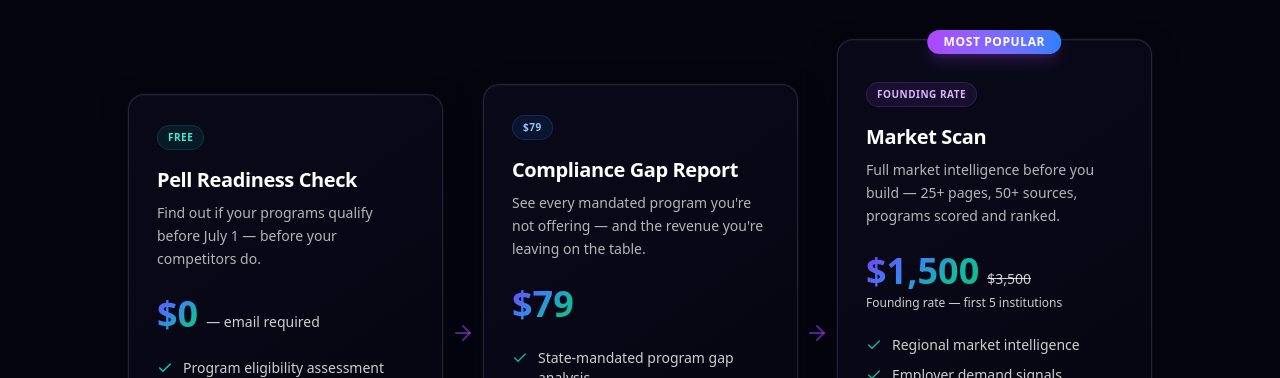
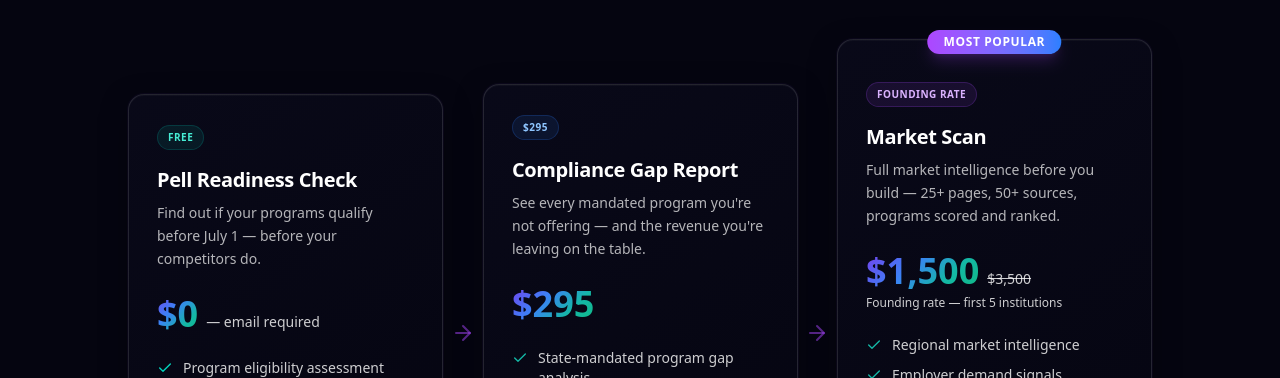
Before and after one commit to wspanic201/workforce-intelligence, a Next.js app: page / in a window 1280 px wide. Shown: the part 1300-1678 px from the top of the page. Built offline with nearby package versions, Linux system fonts and the light colour scheme.

Commit message:
Compliance Gap Report: $79 → $295

```diff
--- a/app/compliance-gap/page.tsx
+++ b/app/compliance-gap/page.tsx
@@ -200,7 +200,7 @@ export default function ComplianceGapPage() {
             <div className="mt-10 flex flex-col sm:flex-row gap-4 justify-center">
               <a href="mailto:hello@withwavelength.com?subject=Compliance Gap Report Request">
                 <button className="btn-cosmic btn-cosmic-primary">
-                  Get My Gap Report — $79
+                  Get My Gap Report — $295
                   <ArrowRight className="ml-2 h-4 w-4" />
                 </button>
               </a>
@@ -379,7 +379,7 @@ export default function ComplianceGapPage() {
               <p className="overline mb-4">ONE-TIME REPORT</p>
 
               <div className="flex items-end justify-center gap-2 mb-2">
-                <span className="text-6xl font-heading font-black text-white">$79</span>
+                <span className="text-6xl font-heading font-black text-white">$295</span>
                 <span className="text-white/70 mb-3 text-lg">one-time</span>
               </div>
               <p className="text-white/70 text-sm mb-8">
@@ -403,7 +403,7 @@ export default function ComplianceGapPage() {
               </div>
 
               <a
-                href="mailto:hello@withwavelength.com?subject=Compliance Gap Report — $79&body=Institution Name:%0AState:%0ACity (optional):%0AWebsite (optional):%0A%0AI'd like to order a Compliance Gap Report."
+                href="mailto:hello@withwavelength.com?subject=Compliance Gap Report — $295&body=Institution Name:%0AState:%0ACity (optional):%0AWebsite (optional):%0A%0AI'd like to order a Compliance Gap Report."
                 className="block"
               >
                 <button className="btn-cosmic btn-cosmic-primary w-full text-base py-4">
--- a/app/page.tsx
+++ b/app/page.tsx
@@ -291,11 +291,11 @@ const HERO_SLIDES = [
   },
   {
     id: 'compliance',
-    badge: '$79 · Instant ROI',
+    badge: '$295 · Instant ROI',
     headline: 'What mandated programs are you missing?',
     subtitle: 'Every state requires specific training programs — CNA, cosmetology, CDL, pharmacy tech, and more. We cross-reference your catalog against state regulatory codes and show you exactly what you\'re not offering — and what it\'s worth.',
     stats: [
-      { value: '$79', label: 'one-time' },
+      { value: '$295', label: 'one-time' },
       { value: '21+', label: 'gap categories' },
       { value: '$4.2M', label: 'avg opportunity' },
     ],
@@ -589,14 +589,14 @@ export default function HomePage() {
             <AnimateOnScroll variant="fade-up" delay={200} className="w-full lg:flex-1">
               <div className="card-cosmic rounded-2xl p-7 h-full">
                 <div className="inline-flex items-center gap-2 px-2.5 py-1 rounded-full bg-blue-500/10 border border-blue-500/20 mb-4">
-                  <span className="text-blue-300 text-[10px] font-bold uppercase tracking-wider">$79</span>
+                  <span className="text-blue-300 text-[10px] font-bold uppercase tracking-wider">$295</span>
                 </div>
                 <h3 className="font-heading font-bold text-white text-xl mb-2">Compliance Gap Report</h3>
                 <p className="text-white/70 text-sm leading-relaxed mb-6">
                   See every mandated program you&apos;re not offering — and the revenue you&apos;re leaving on the table.
                 </p>
                 <div className="mb-6">
-                  <span className="font-heading font-bold text-4xl text-gradient-cosmic">$79</span>
+                  <span className="font-heading font-bold text-4xl text-gradient-cosmic">$295</span>
                 </div>
                 <ul className="space-y-2.5 mb-7">
                   {[
@@ -937,7 +937,7 @@ export default function HomePage() {
               <h3 className="font-heading font-semibold text-white text-lg">Compliance Gap Report</h3>
               <p className="text-white/70 text-sm mt-1">Find the revenue you&apos;re missing.</p>
               <div className="mt-5 mb-6">
-                <span className="font-heading font-bold text-4xl text-gradient-cosmic">$79</span>
+                <span className="font-heading font-bold text-4xl text-gradient-cosmic">$295</span>
               </div>
               <ul className="space-y-2.5 mb-7">
                 {[
```
